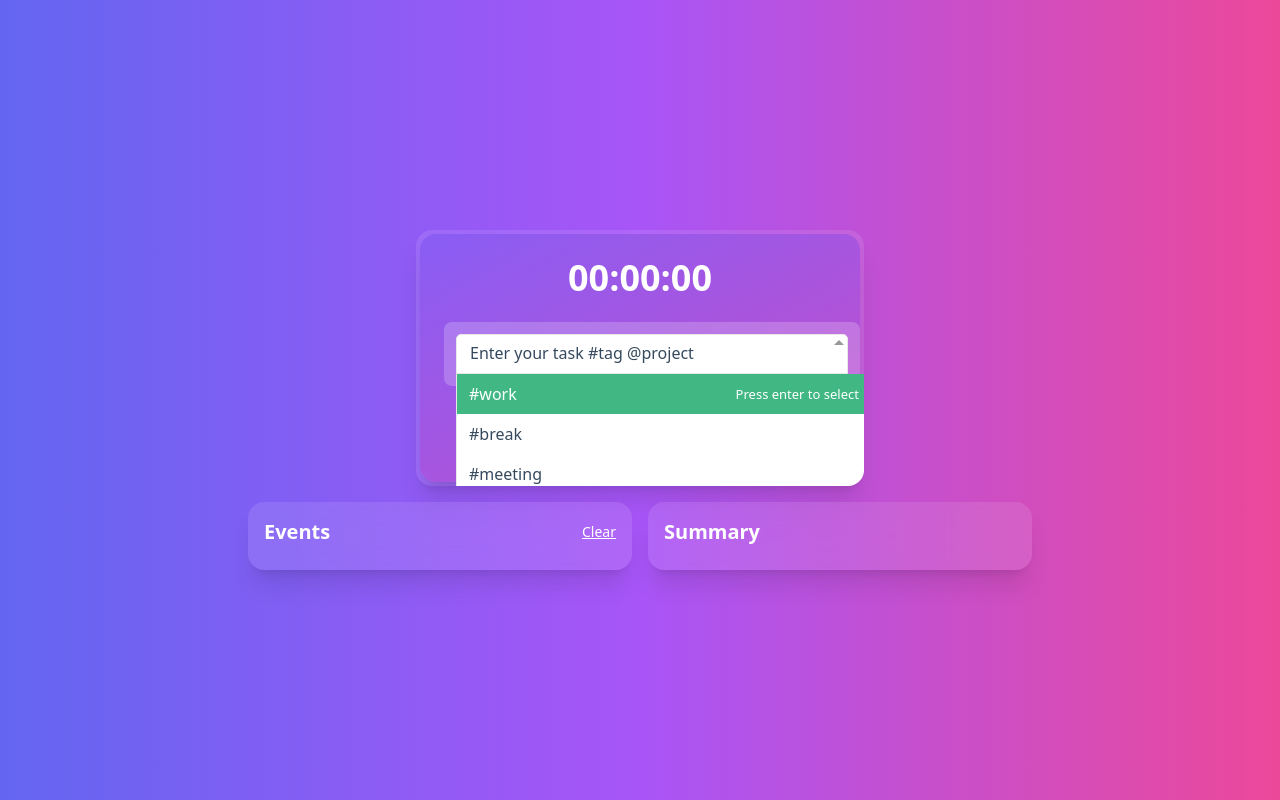
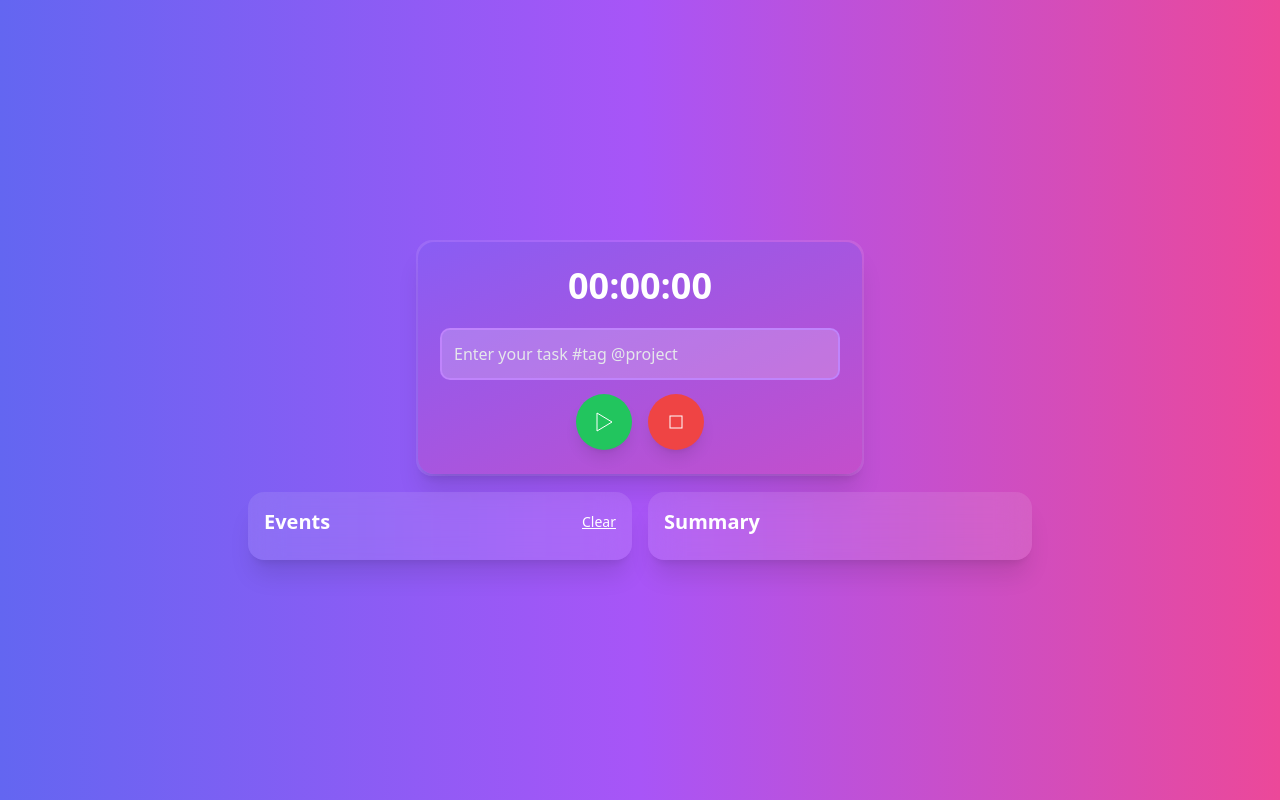
Before and after one commit to MarkusJLechner/timetracker, a Vue app: page / in a window 1280 px wide. Built offline with nearby package versions, Linux system fonts and the light colour scheme.

Commit message:
refactor: remove vue multiselect

```diff
--- a/src/App.vue
+++ b/src/App.vue
@@ -3,11 +3,11 @@
     <!-- Main Container -->
     <div
       :class="[
-    'relative rounded-2xl shadow-xl p-1 max-w-md w-full overflow-hidden flex flex-col items-center bg-white bg-opacity-10 backdrop-filter backdrop-blur-lg min-h-[230px]',
+    'relative rounded-2xl shadow-xl p-[2px] max-w-md w-full overflow-hidden flex flex-col items-center bg-white bg-opacity-10 backdrop-filter backdrop-blur-lg min-h-[230px]',
     isRunning ? 'border-animation' : '',
   ]"
     >
-      <div class="relative rounded-2xl shadow-xl p-6 max-w-md h-full w-full  flex flex-col items-center bg-gradient-to-tl from-[#C44ECB] to-[#895DF4] ">
+      <div class="relative rounded-2xl shadow-xl p-6 max-w-md h-full w-full overflow-hidden flex flex-col items-center bg-gradient-to-tl from-[#C44ECB] to-[#895DF4] ">
         <!-- Timer Display -->
         <div class="text-center text-white text-4xl font-bold mb-6">
           {{ currentTimer }}
@@ -15,14 +15,11 @@
         </div>
         <!-- Task Input -->
         <div class="mb-4 w-full">
-          <multiselect
+          <input
             v-model="taskInput"
-            :options="predefinedTags.concat(timerEvents.map(event => event.details.match(/#\w+/g)).flat().filter(Boolean))"
-            :multiple="true"
-            :taggable="true"
+            type="text"
             placeholder="Enter your task #tag @project"
             class="w-full p-3 rounded-lg bg-white bg-opacity-20 text-white placeholder-gray-200 focus:outline-none focus:ring-2 focus:ring-purple-400"
-            @tag="newTag => predefinedTags.push(newTag)"
             @keydown.enter="startTimer"
           />
         </div>
@@ -100,8 +97,7 @@ import 'vue-multiselect/dist/vue-multiselect.min.css'
 import { nextTick, onMounted, ref,watch, computed } from 'vue'
 import { useLocalStorage } from '@vueuse/core'
 
-const taskInput = ref<string[]>([])
-const predefinedTags = ref(['#work', '#break', '#meeting', '#development'])
+const taskInput = ref('')
 const currentTimer = ref('00:00:00')
 const isRunning = ref(false)
 let intervalId: number | null = null
@@ -133,10 +129,8 @@ function calculateTagDurations() {
   tagDurations.value = durations
 }
 
-const joinedTaskInput = computed(() => taskInput.value.join(' ').trim());
-
 function startTimer() {
-  if (!joinedTaskInput.value) {
+  if (!taskInput.value) {
     return
   }
 
@@ -151,7 +145,7 @@ function startTimer() {
 
   isRunning.value = true
   const startTime = Date.now()
-  timerEvents.value.push({ startTime, details: joinedTaskInput.value })
+  timerEvents.value.push({ startTime, details: taskInput.value })
 
   intervalId = setInterval(() => {
     const currentTime = Date.now()
@@ -162,7 +156,7 @@ function startTimer() {
     currentTimer.value = `${hrs}:${mins}:${secs}`
   }, 1000)
 
-  taskInput.value = []
+  taskInput.value = ''
   focusInput()
 }
 
@@ -216,7 +210,7 @@ function focusInput() {
   inset: -160px;
   background: conic-gradient(
     transparent 270deg,
-    var(--accent-color, #ffff00),
+    #ffff00,
     transparent
   );
   animation: rotate 4s linear infinite;
```
